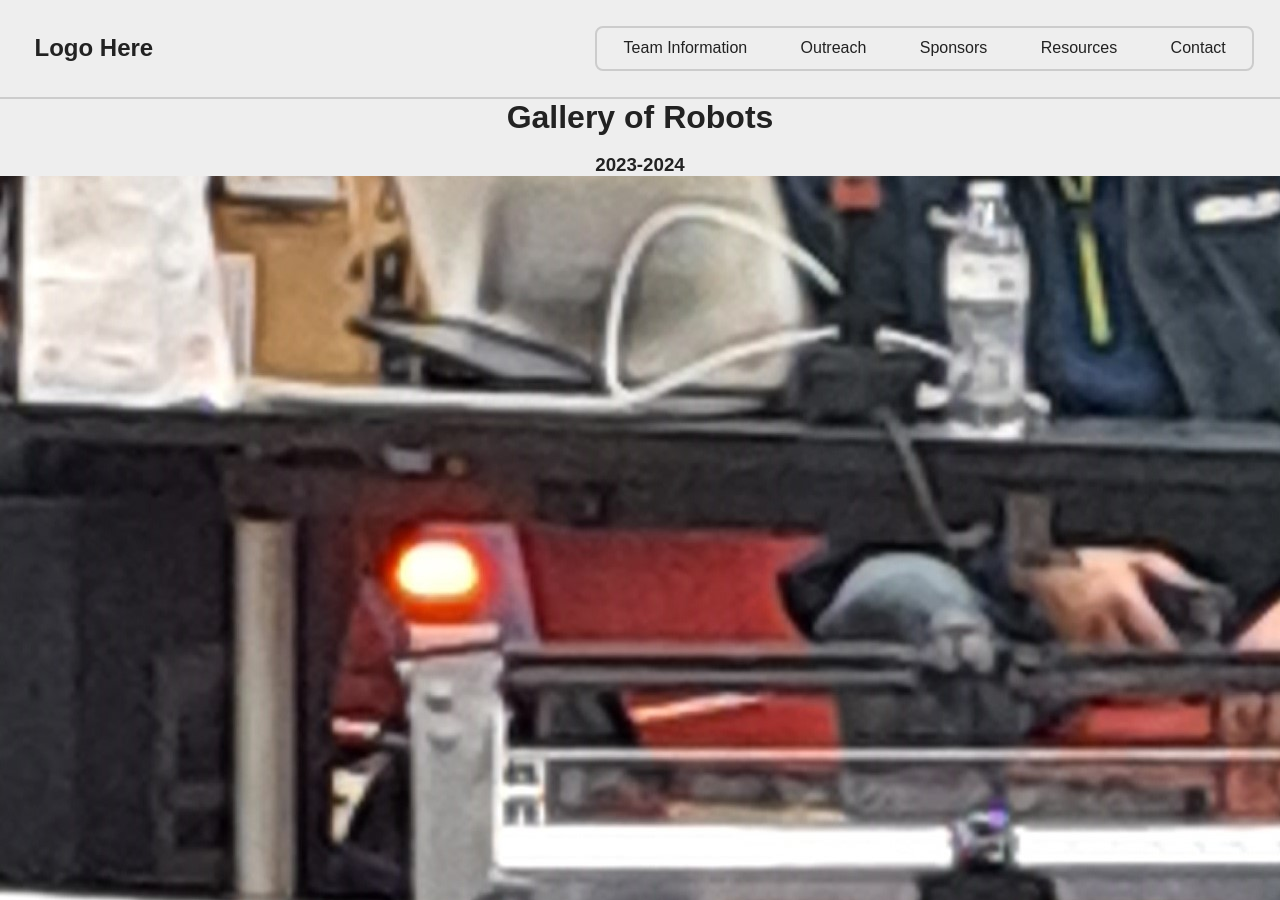
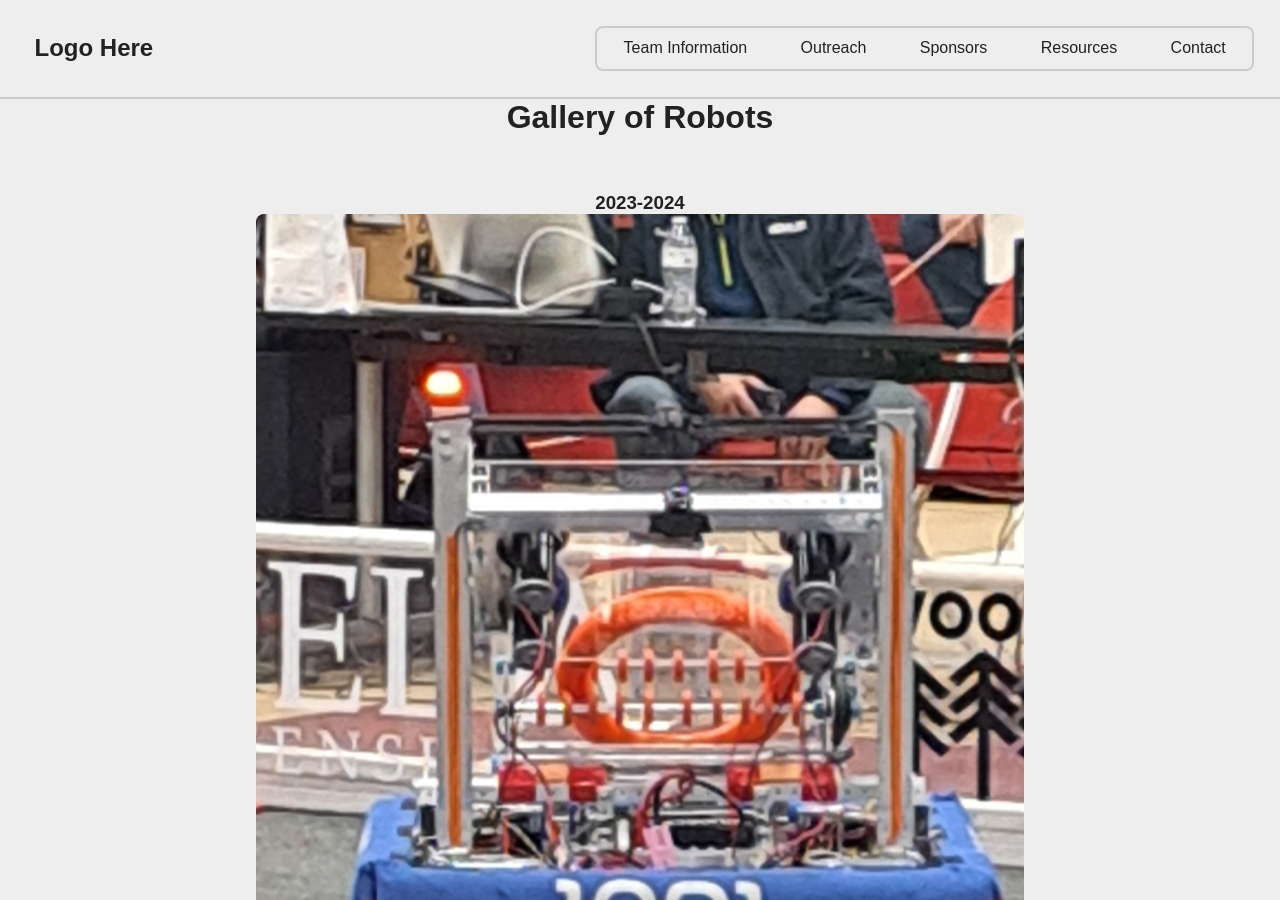
Before and after one commit to Team1091/team1091.github.io, a Jekyll site: the page built from galleryOfRobots.html, in a window 1280 px wide and 900 px high. Built offline with Jekyll 4.4.1, drawn with Linux system fonts in a browser that asks for light colours.

Commit message:
resize images

```diff
--- a/galleryOfRobots.html
+++ b/galleryOfRobots.html
@@ -3,63 +3,98 @@ layout: default
 title: Gallery of Robots
 order: 7
 ---
+<style>
+    .main-image {
+	text-align: center;
+	margin: 3vmax auto;
+}
+.main-image img {
+	width: 60%;
+	margin-bottom: 1vmax;
+	border-radius: 8px;
+}
+</style>
 <h1>Gallery of Robots</h1>
 <br>
 <div class="container-fluid px-0">
     <div class="row">
         <div class="col-3">
+            <div class="main-image">
                 <h3>2023-2024</h3>
                 <img src="/images/2023-2024.jpg" class="img-fluid  w-100" alt="Our robot 2023-2024" />
             </div>
+        </div>
         <div class="col-3">
+            <div class="main-image">
                 <h3>2022-2023</h3>
                 <img src="/images/2022-2023.jpg" class="img-fluid  w-100" alt="Our robot 2022-2023"/>
             </div>
+        </div>
         <div class="col-3">
+            <div class="main-image">
                 <h3>2021-2022</h3>
                 <img src="/images/2021-2022.jpg" class="img-fluid  w-100" alt="Our robot 2021-2022"/>
             </div>
+        </div>
         <div class="col-3">
+            <div class="main-image">
                 <h3>2020-2021</h3>
                 <img src="/images/2020-2021.jpg" class="img-fluid  w-100" alt="Our robot 2020-2021"/>
+            </div>
         </div>
     </div>
     <hr/>
     <div class="row">
         <div class="col-3">
+            <div class="main-image">
                 <h3>2019-2020</h3>
                 <img src="/images/2019-2020.jpg" class="img-fluid  w-100" alt="Our robot 2019-2020"/>
             </div>
+        </div>
         <div class="col-3">
+            <div class="main-image">
                 <h3>2018-2019</h3>
                 <img src="/images/2018-2019.jpg" class="img-fluid  w-100" alt="Our robot 2018-2019"/>
             </div>
+        </div>
         <div class="col-3">
+            <div class="main-image">
                 <h3>2017-2018</h3>
                 <img src="/images/2017-2018.jpg" class="img-fluid  w-100" alt="Our robot 2017-2018"/>
             </div>
+        </div>
         <div class="col-3">
+            <div class="main-image">
                 <h3>2016-2017</h3>
                 <img src="/images/2016-2017.jpg" class="img-fluid  w-100" alt="Our robot 2016-2017"/>
+            </div>
         </div>
     </div>
     <hr/>
     <div class="row">
         <div class="col-3">
+            <div class="main-image">
                 <h3>2015-2016</h3>
                 <img src="/images/2015-2016.jpg" class="img-fluid  w-100" alt="Our robot 2015-2016"/>
             </div>
+        </div>
         <div class="col-3">
+            <div class="main-image">
                 <h3>2014-2015</h3>
                 <img src="/images/2014-2015.jpg" class="img-fluid  w-100" alt="Our robot 2014-2015"/>
             </div>
+        </div>
         <div class="col-3">
+            <div class="main-image">
                 <h3>2013-2014</h3>
                 <img src="/images/2013-2014.jpg" class="img-fluid  w-100" alt="Our robot 2013-2014"/>
             </div>
+        </div>
         <div class="col-3">
+            <div class="main-image">
                 <h3>2012-2013</h3>
                 <img src="/images/2012-2013.jpg" class="img-fluid  w-100" alt="Our robot 2012-2013"/>
             </div>
         </div>
     </div>
+</div>
```
Lines whose indentation alone changed are shown as unchanged.
